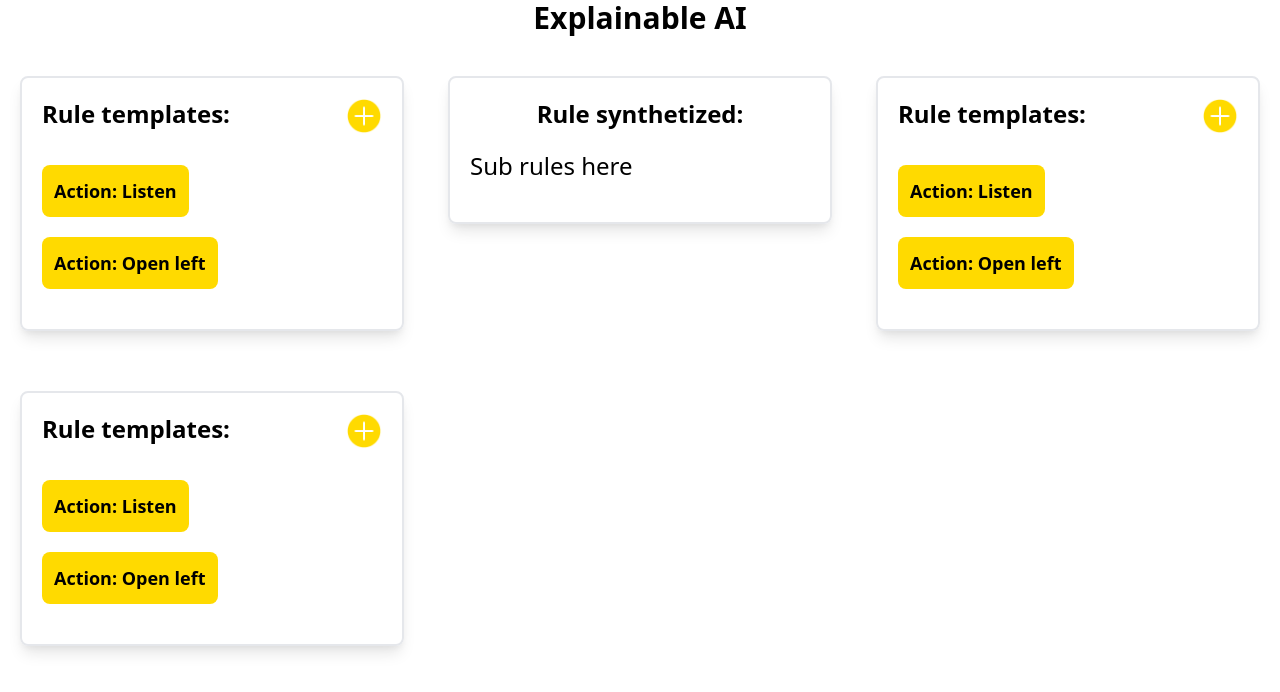
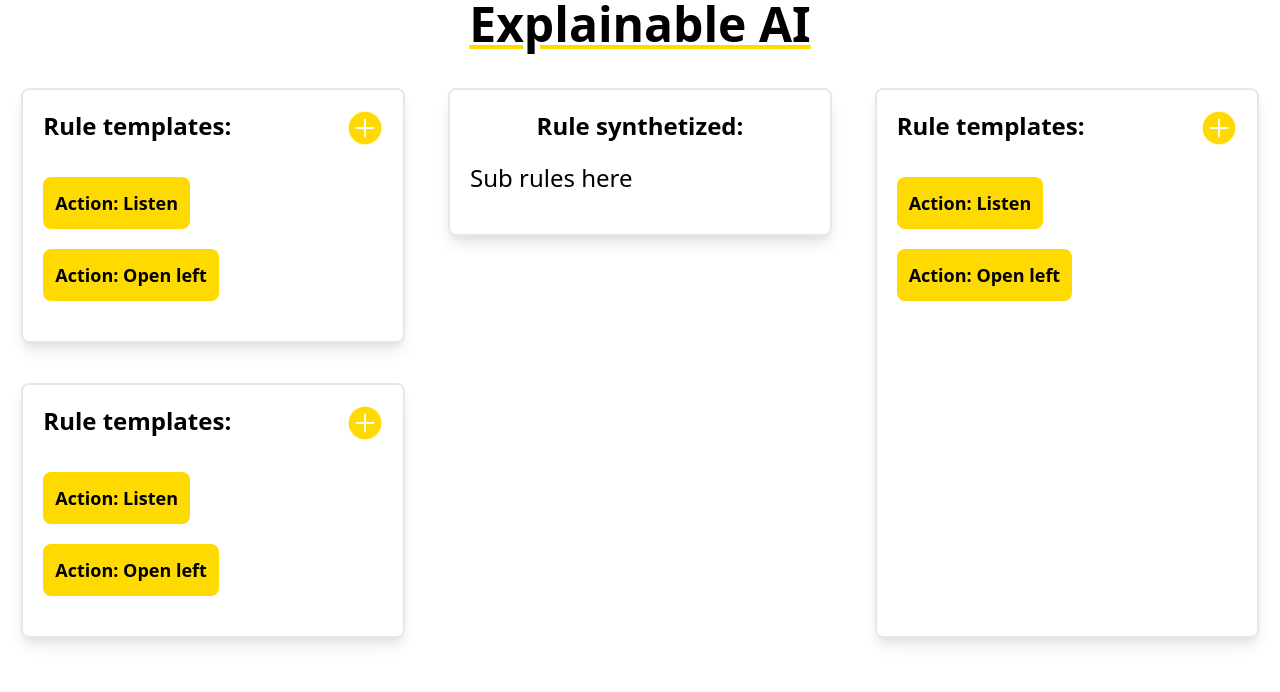
Before and after one commit to gbagolin/explainable-ai-gatsby-version, a Gatsby site: page / in a window 1280 px wide. Built offline with nearby package versions, Linux system fonts and the light colour scheme; Gatsby itself is replaced by a stand-in of ours.

Commit message:
Changed flex.

```diff
--- a/package.json
+++ b/package.json
@@ -18,7 +18,8 @@
     "gatsby-plugin-postcss": "^4.0.0",
     "postcss": "^8.2.8",
     "react": "^17.0.1",
-    "react-dom": "^17.0.1"
+    "react-dom": "^17.0.1",
+    "zustand": "^3.3.3"
   },
   "devDependencies": {
     "prettier": "2.2.1",
--- a/src/css/index.css
+++ b/src/css/index.css
@@ -5,3 +5,7 @@
 .yellow-color{
     background-color: #ffda00;
 }
+
+.text-color-yellow{
+    text-decoration-color: #ffda00;
+}
--- a/src/pages/index.js
+++ b/src/pages/index.js
@@ -2,17 +2,15 @@ import React from "react"
 import add from "../images/plus.png"
 
 export default function Home() {
-  const ruleSynthetizedCardStyle = {
-    width: "50rem"
-  }
 
   return (
     <>
-      <p className="text-center font-bold text-3xl">Explainable AI</p>
-      <div className="flex justify-between flex-row flex-wrap mt-5">
+      <p className="text-center font-bold text-5xl underline text-color-yellow">Explainable AI</p>
+      <div className="flex justify-around flex-row flex-wrap mt-5">
         {/**
          * Action card
          */}
+        <div className="flex flex-col">
           <div className="border-2 rounded-lg shadow-lg w-96 h-full  m-5 p-5 text-lg">
             <div className="flex flex-col flex-initial justify-items-start">
               <div className="flex flex-row justify-between">
@@ -33,9 +31,30 @@ export default function Home() {
             </div>
             <div className="mb-5"></div>
           </div>
+          <div className="border-2 rounded-lg shadow-lg w-96 h-full  m-5 p-5 text-lg">
+            <div className="flex flex-col flex-initial justify-items-start">
+              <div className="flex flex-row justify-between">
+                <div>
+                  <p className="inline text-center font-bold text-2xl "> Rule templates:</p>
+                </div>
+                <div>
+                  <input className="w-9 h-9" type="image" src={add} alt="Add Action" />
+                </div>
+              </div>
+              <div className="m-3"></div>
+              <div className="w-auto h-auto">
+                <button className="font-semibold  yellow-color rounded-lg p-3"> Action: Listen</button>
+              </div>
+              <div className="w-auto h-auto mt-5">
+                <button className="font-semibold  yellow-color rounded-lg p-3"> Action: Open left</button>
+              </div>
+            </div>
+            <div className="mb-5"></div>
+          </div>
+        </div>
 
         <div className="flex flex-col flex-wrap">
-          <div className="flex-wrap border-2 rounded-lg shadow-lg w-96 m-5 p-5 text-lg" >
+          <div className="flex-wrap border-2 rounded-lg shadow-lg w-96 m-5 p-5 text-lg">
             <p className="text-center font-bold text-2xl"> Rule synthetized: </p>
             <div className="mt-5"></div>
             <p className="text-left break-words font-normal text-2xl">Sub rules here</p>
@@ -44,6 +63,7 @@ export default function Home() {
           </div>
         </div>
 
+        <div className="flex flex-col flex-wrap">
           <div className="border-2 rounded-lg shadow-lg w-96 h-full m-5 p-5 text-lg">
             <div className="flex flex-col flex-initial justify-items-start">
               <div className="flex flex-row justify-between">
@@ -65,32 +85,6 @@ export default function Home() {
             <div className="mb-5"></div>
           </div>
         </div>
-
-      <div className="flex justify-between flex-row flex-wrap mt-5">
-        {/**
-         * Action card
-         */}
-        <div className="border-2 rounded-lg shadow-lg w-96 h-full  m-5 p-5 text-lg">
-          <div className="flex flex-col flex-initial justify-items-start">
-            <div className="flex flex-row justify-between">
-              <div>
-                <p className="inline text-center font-bold text-2xl "> Rule templates:</p>
-              </div>
-              <div>
-                <input className="w-9 h-9" type="image" src={add} alt="Add Action" />
-              </div>
-            </div>
-            <div className="m-3"></div>
-            <div className="w-auto h-auto">
-              <button className="font-semibold  yellow-color rounded-lg p-3"> Action: Listen</button>
-            </div>
-            <div className="w-auto h-auto mt-5">
-              <button className="font-semibold  yellow-color rounded-lg p-3"> Action: Open left</button>
-            </div>
-          </div>
-          <div className="mb-5"></div>
-        </div>
-
       </div>
     </>
   )
```
Also changed, not shown: 1 other file. Lines whose indentation alone changed are shown as unchanged.
